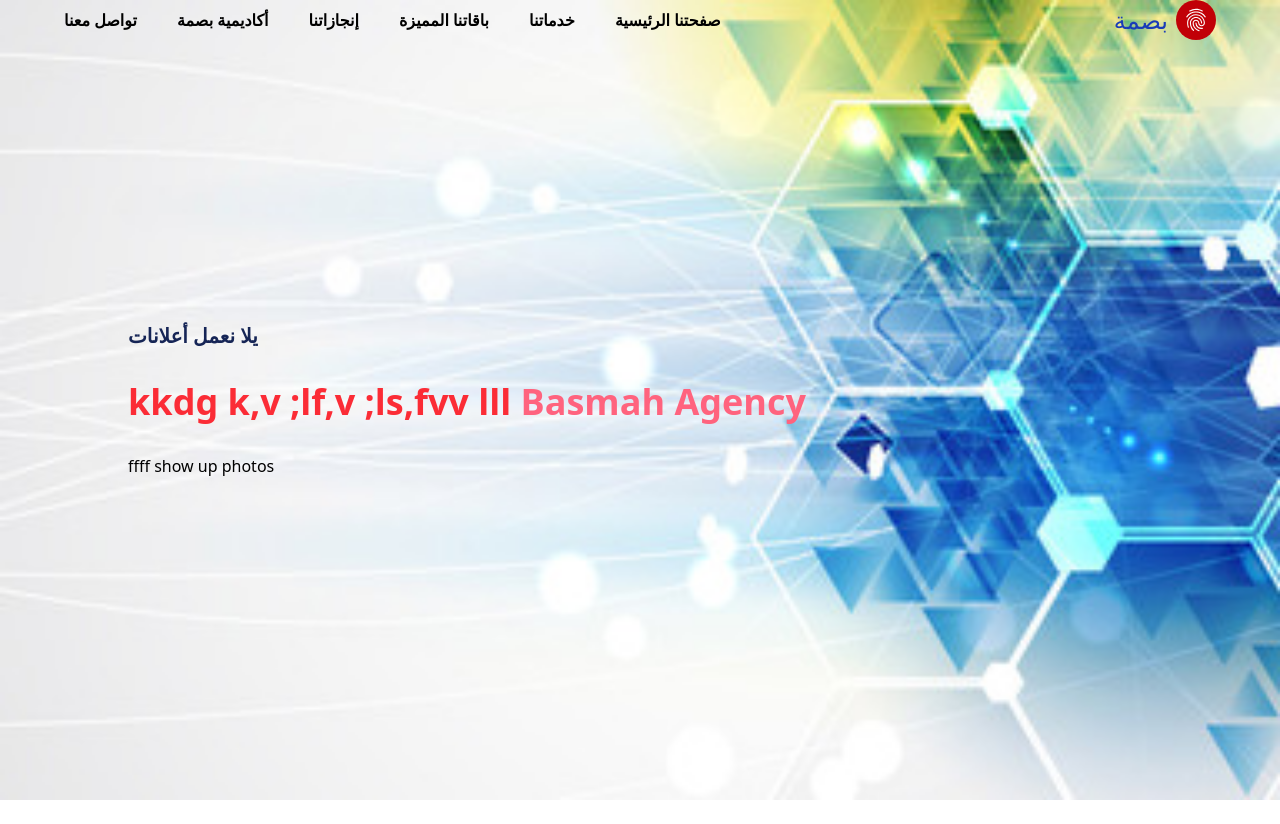
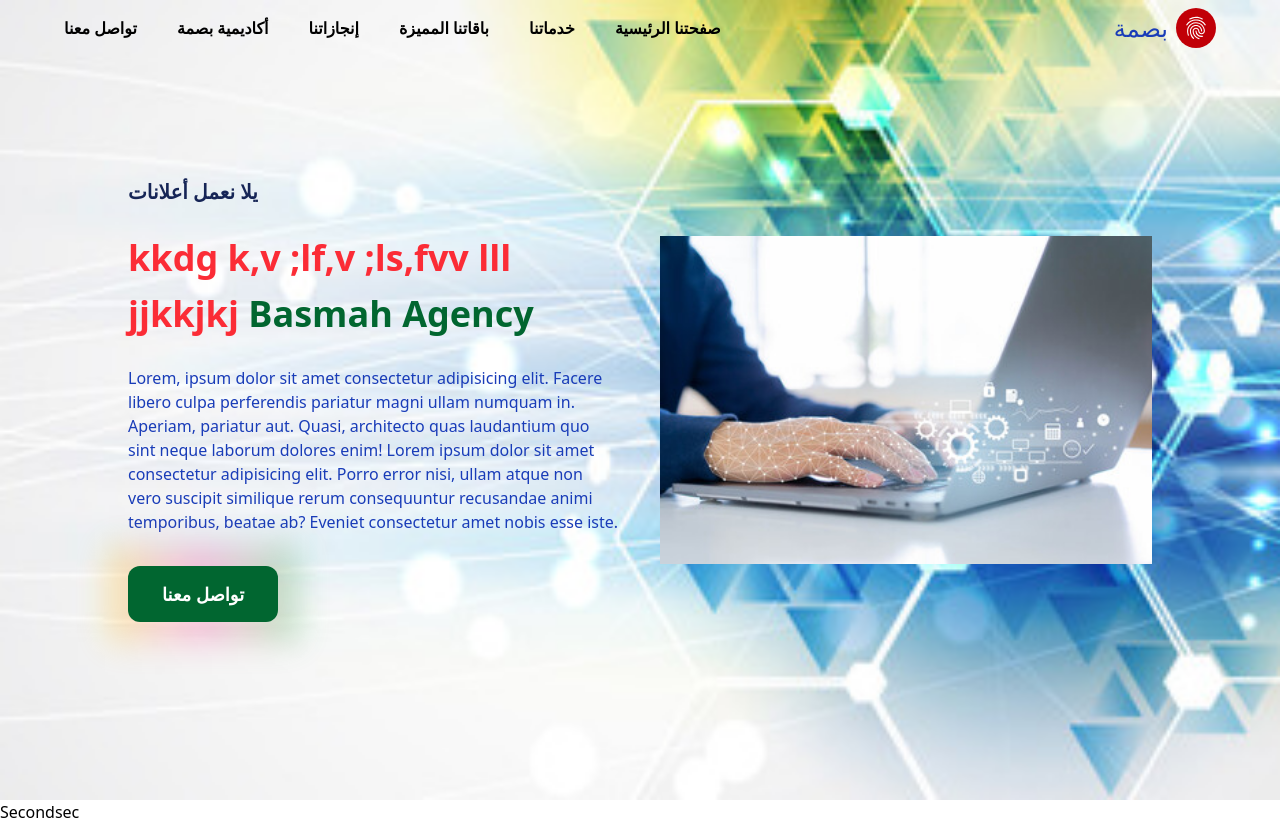
Before and after one commit to MoGhariebmohamed/Basmah-Agency, a Next.js app in the folder basmah-agency-front/: page / in a window 1280 px wide. Before the commit the page ends 800 px from the top, so only its background shows below. Built offline with nearby package versions, Linux system fonts and the light colour scheme.

Commit message:
Creating Main Section

```diff
--- a/basmah-agency-front/components/Home/Mainsec/main.tsx
+++ b/basmah-agency-front/components/Home/Mainsec/main.tsx
@@ -1,21 +1,56 @@
 import React from "react"
+import Image from "next/image"
 
 const Mainsec = () => {
     return (
         <div className="relative w-full h-[110vh] sm:h-screen
         bg-[url('/images/cellhexa.jpg')] bg-cover flex
-         justify-center flex-col">
-            <div className="w-[90%] md:w-[80%] mx-auto items-center grid-cols-1 xl:grid-cols-2 gap-10">
+         justify-center flex-col bg-center">
+            <div className="w-[90%] md:w-[80%] mx-auto items-center grid grid-cols-1
+            xl:grid-cols-2 gap-10">
                 {/* text content */}
                 <div>
-                    <p className="text-sm sm:text-base md:text-xl font-bold text-blue-950">يلا نعمل أعلانات</p>
+                    <p className="text-sm sm:text-base md:text-xl font-bold text-blue-950">
+                        يلا نعمل أعلانات
+                    </p>
                     <h1 className="text-2xl md:text-3xl lg:text-4xl mt-6 mb-6 font-bold text-red-500
-                    leading-[2.5rem] md:leading-[3.5rem]">kkdg k,v ;lf,v ;ls,fvv lll
-                    <span className="text-rose-400"> Basmah Agency</span></h1>
+                    leading-[2.5rem] md:leading-[3.5rem]">
+                       kkdg k,v ;lf,v ;ls,fvv lll jjkkjkj
+                        <span className="text-green-800"> Basmah Agency </span>
+                    </h1>
+                    <p className="text-xs sm:text-sm md:text-base font-meduim text-blue-800">
+                        Lorem, ipsum dolor sit amet consectetur adipisicing elit. Facere libero culpa perferendis pariatur magni ullam numquam in. Aperiam, pariatur aut. Quasi,
+                         architecto quas laudantium quo sint neque laborum dolores enim! Lorem ipsum dolor sit amet consectetur adipisicing elit. Porro error nisi, ullam atque non vero suscipit similique rerum consequuntur recusandae animi temporibus,
+                         beatae ab? Eveniet consectetur amet nobis esse iste.
+                    </p>
+                <div className="mt-8 flex flex-col sm:flex-row w-fit sm:items-center
+                space-y-4 sm:space-y-0 sm:space-x-4">
+                    <div className="relative">
+                        <div className="absolute -inset-5">
+                     <div
+                        className="w-full h-full max-w-sm mx-auto lg:mx-0 opacity-30 blur-lg bg-gradient-to-r
+                         from-yellow-400 via-pink-500 to-green-600">
+                     </div>
+    </div>
+    <a href="#" title=""
+        className="relative z-10 inline-flex items-center justify-center
+        w-full px-8 py-3 text-lg font-bold text-white transition-all duration-200
+        bg-green-800 border-2 border-transparent sm:w-auto rounded-xl font-pj
+        hover:bg-green-600 focus:outline-none focus:ring-2 focus:ring-offset-2 focus:ring-gray-900"
+        role="button">
+        تواصل معنا
+    </a>
+</div>
+                </div>
                 </div>
                 {/*image content */}
-                <div>
-ffff show up photos
+                <div className="mx-auto hidden xl:block">
+                    <Image
+                    src="/images/handonlap.jpg"
+                    alt="image"
+                    width={900}
+                    height={900}
+                    />
                 </div>
             </div>
          </div>
--- a/basmah-agency-front/components/Home/Navbar/Nav.tsx
+++ b/basmah-agency-front/components/Home/Navbar/Nav.tsx
@@ -28,7 +28,7 @@
       navbg?"bg-white shadow-md" : "fixed"
     } duration-200 h-[12vh] z-[100] fixed w-full`}
   >
-    <div className="flex items-center f-full justify-between w-[90%] x1:w-[80%] mx-auto">
+    <div className="flex items-center f-full justify-between w-[90%] x1:w-[80%] mx-auto mt-2">
       {/* Navlinks */}
       <div className="hidden items-center lg:flex space-x-10">
         {navLinks.slice().reverse().map((link)=>{
--- /dev/null
+++ b/basmah-agency-front/components/Home/Secondsec/Secondsec.tsx
@@ -0,0 +1,12 @@
+import React from "react"
+
+
+const Secondsec = () => {
+  return (
+  <div>
+    Secondsec
+  </div>
+  )
+}
+
+export default Secondsec
--- a/basmah-agency-front/components/Home/home.tsx
+++ b/basmah-agency-front/components/Home/home.tsx
@@ -1,11 +1,14 @@
 import React from "react";
 import Mainsec from "./Mainsec/main";
+import Secondsec from "./Secondsec/Secondsec";
+
 
 // This is the main page for basmah-agency app
 
 const Home = () => {
-  return <div className="overflow-hidden">
+  return <div className="overflow-hidden ">
     <Mainsec />
+    <Secondsec />
   </div>;
 };
 
```
